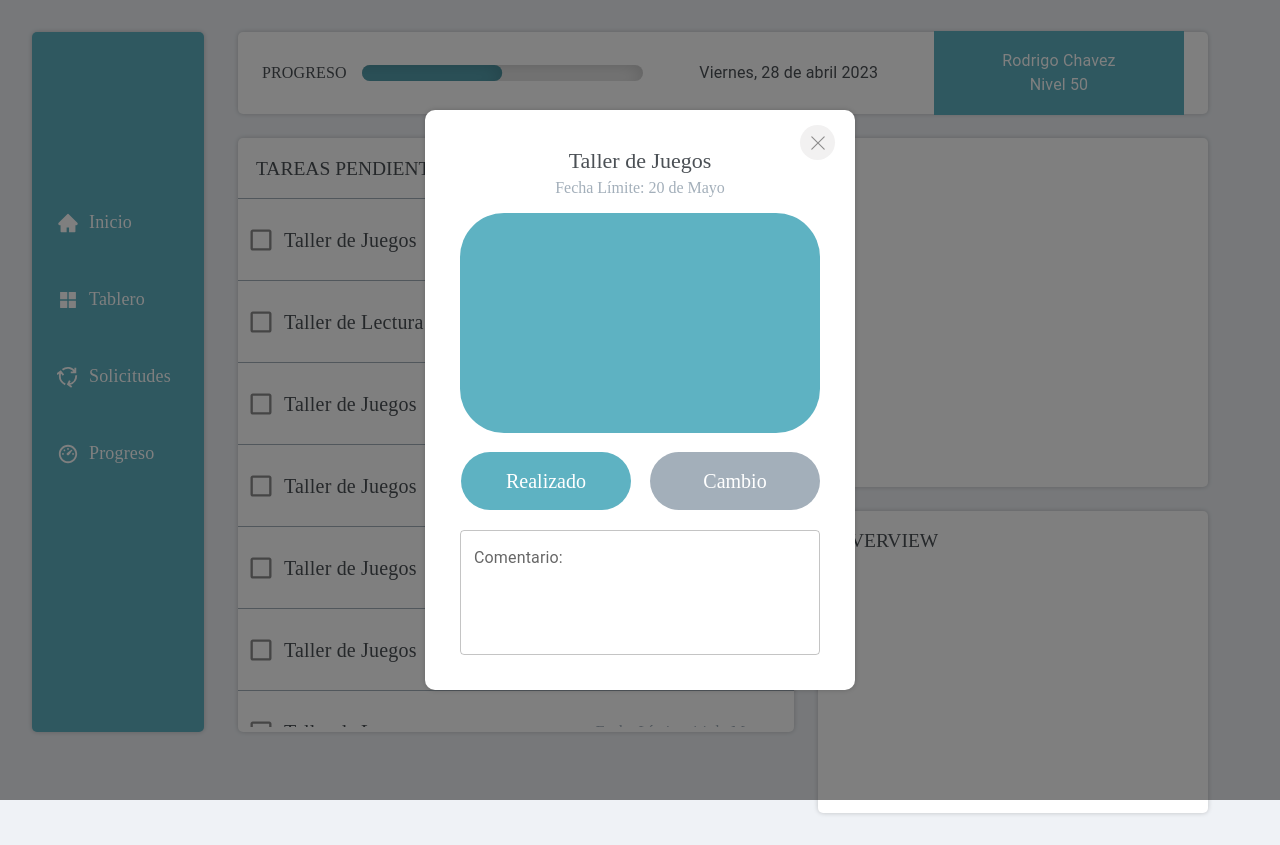
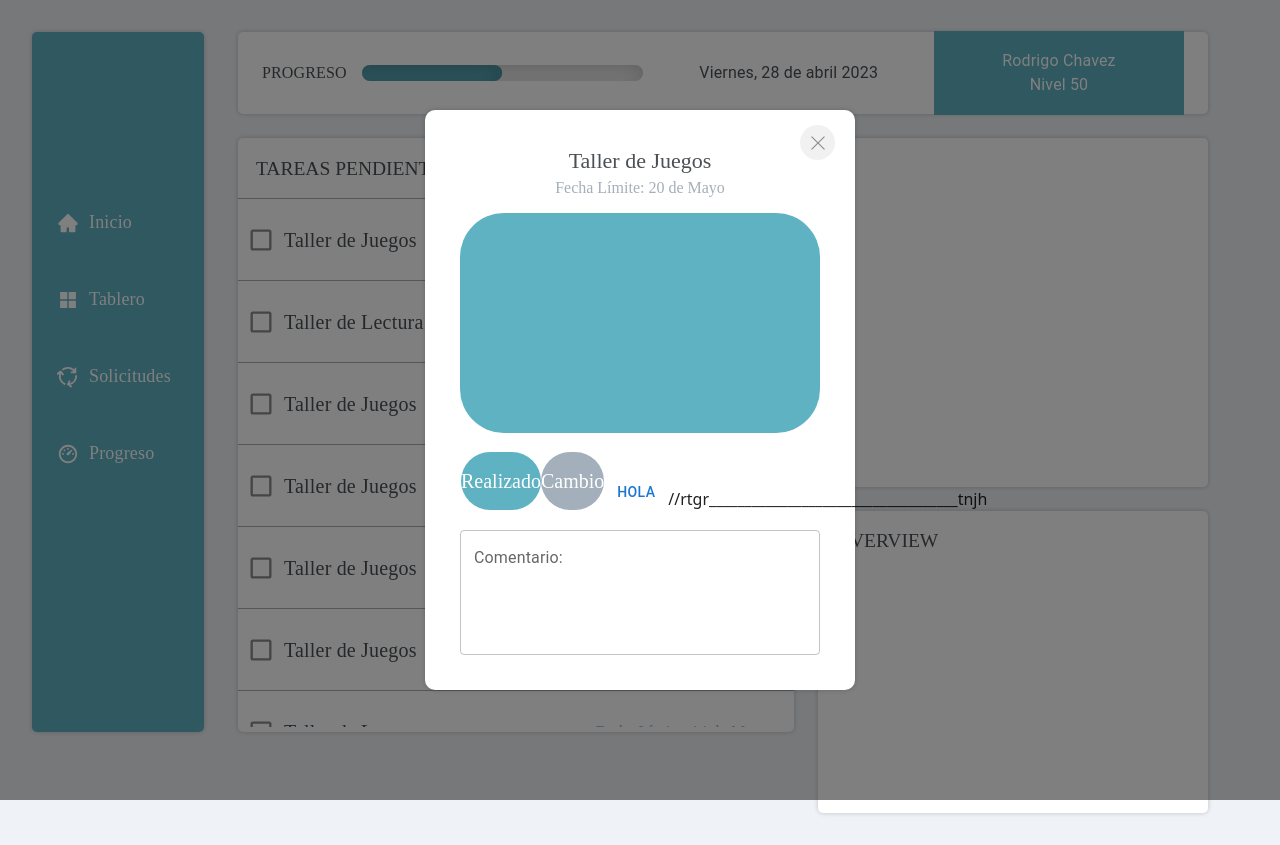
Before and after one commit to mateobv07/Reto-Gestion-Imaginantes, a React (Vite) app in the folder client/GestionImaginantes-Front/: page /tablero in a window 1280 px wide. Both pictures are taken after a click on the element 261 px from the left and 239 px from the top of the page. Built offline with nearby package versions, Linux system fonts and the light colour scheme.

Commit message:
nuevo bbuttonf

```diff
--- a/client/GestionImaginantes-Front/src/components/PendingTask/PendPopUp/PendPopUp.jsx
+++ b/client/GestionImaginantes-Front/src/components/PendingTask/PendPopUp/PendPopUp.jsx
@@ -1,5 +1,5 @@
 import React from "react";
-import { Box, TextField } from "@mui/material";
+import { Box, TextField, Button} from "@mui/material";
 import { BsXLg } from "react-icons/bs";
 import { styled } from "@mui/system";
 import "./styles.css";
@@ -30,6 +30,7 @@ const PendPopUp = ({popCambio, popCancel, popDone, task}) => {
         <div className='popup-button-container'>
           <Box className='popup-button-done' onClick={popDone}>Realizado</Box>
           <Box className='popup-button-change' onClick={popCambio}>Cambio</Box>
+          <Button className=''>hola</Button> //rtgr___________________________________tnjh
         </div>
 
         <div className='popup-comment-container'>
```
